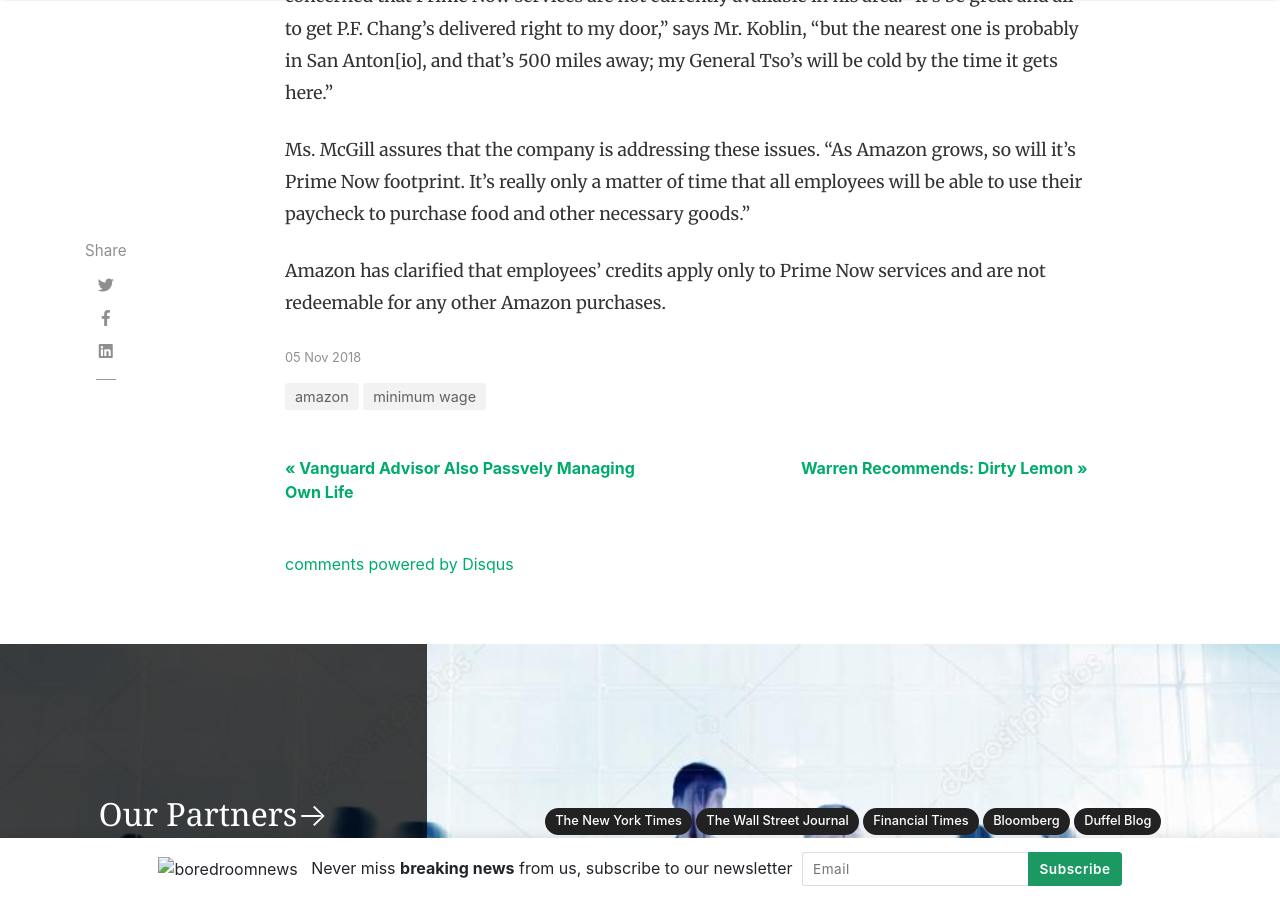
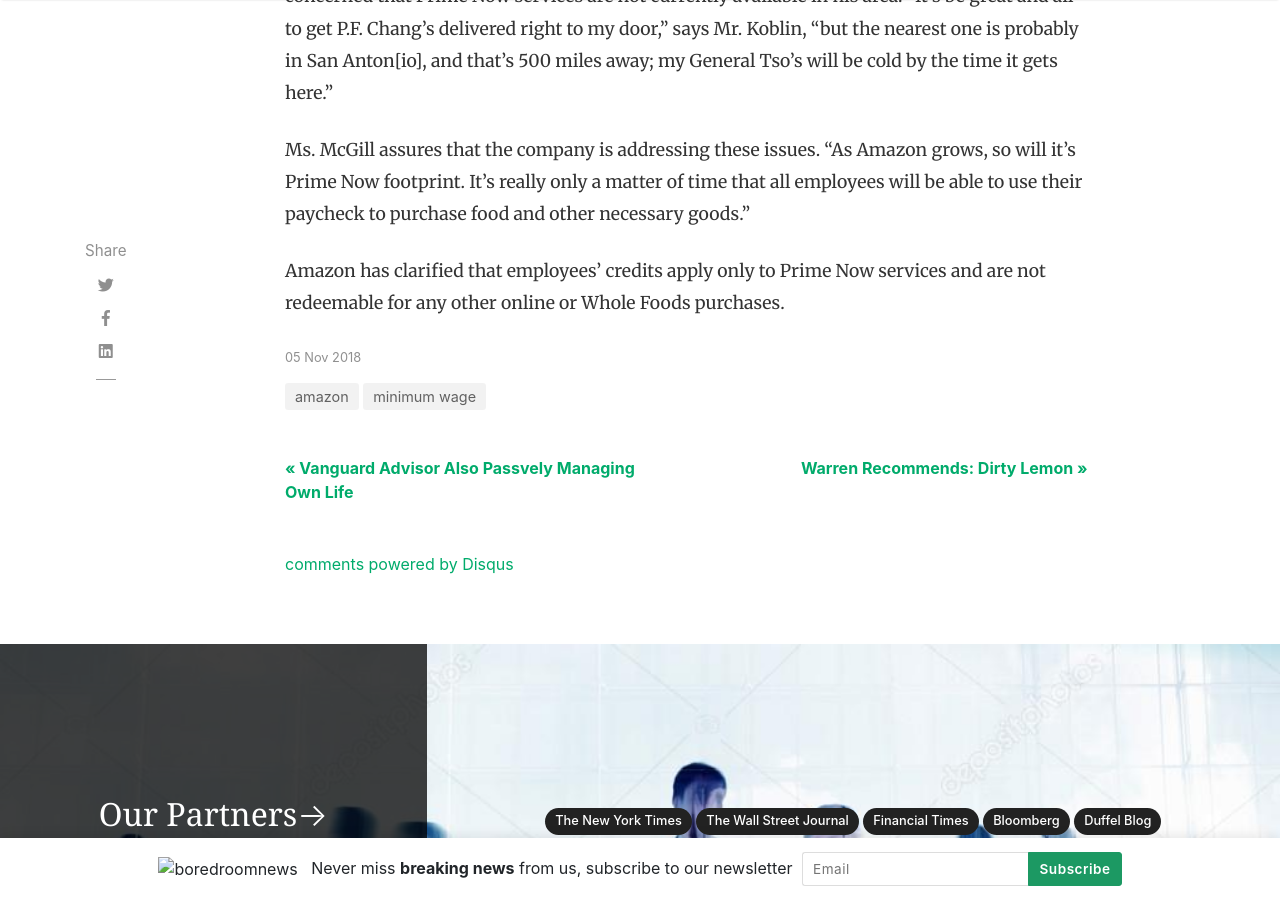
Before and after one commit to etschmidt/boredroomnews, a Jekyll site: the page built from _posts/2018-11-05-Amazon-wages.md, in a window 1280 px wide and 900 px high, scrolled down 1322 px. Built offline with Jekyll 4.4.1, drawn with Linux system fonts in a browser that asks for light colours; nearby versions of some CDN libraries; comment, search, counter and statistics services are not loaded.

Commit message:
prime now

```diff
--- a/_posts/2018-11-05-Amazon-wages.md
+++ b/_posts/2018-11-05-Amazon-wages.md
@@ -16,4 +16,4 @@
 
 Ms. McGill assures that the company is addressing these issues. "As Amazon grows, so will it's Prime Now footprint. It's really only a matter of time that all employees will be able to use their paycheck to purchase food and other necessary goods."
 
-Amazon has clarified that employees' credits apply only to Prime Now services and are not redeemable for any other Amazon purchases.
+Amazon has clarified that employees' credits apply only to Prime Now services and are not redeemable for any other online or Whole Foods purchases.
```
